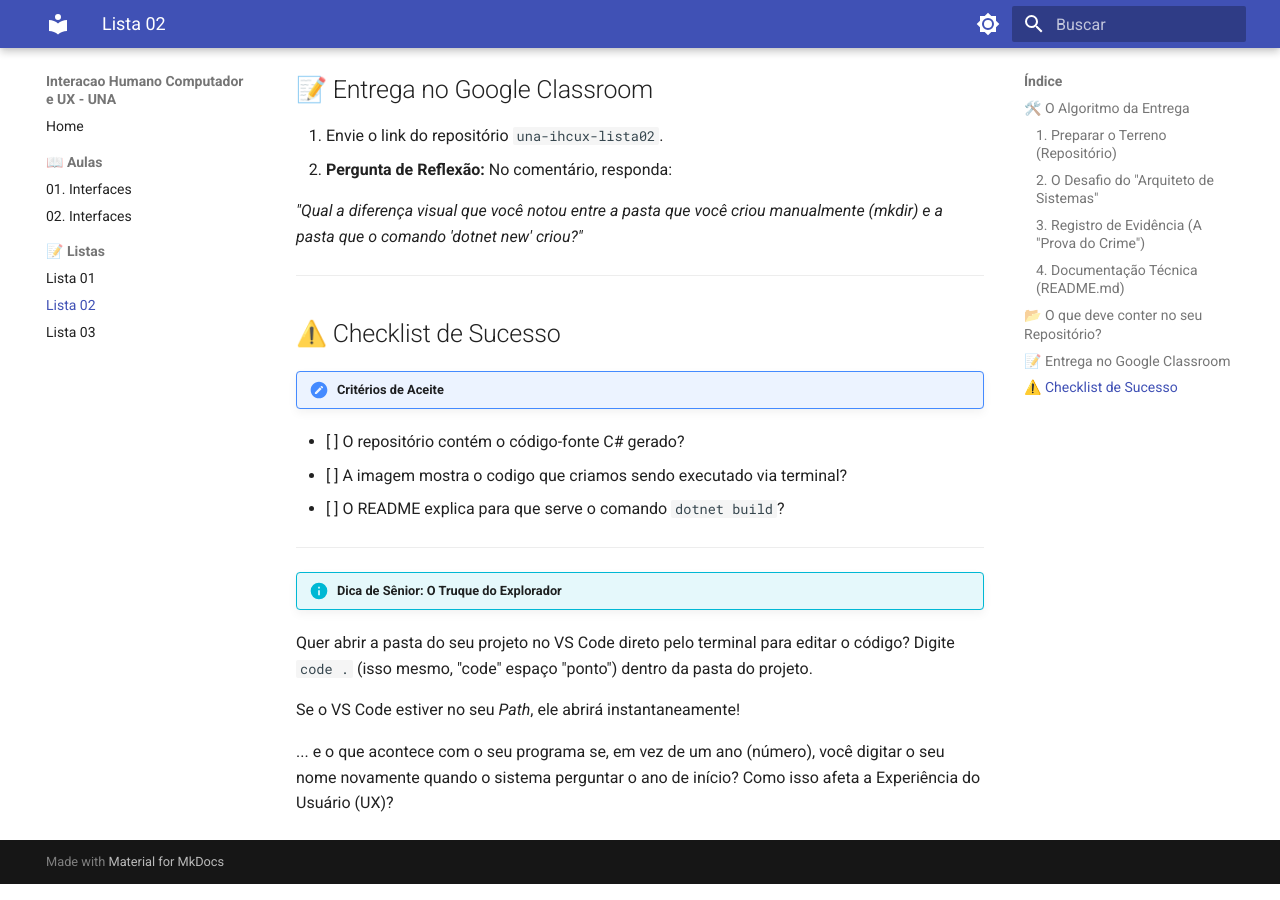
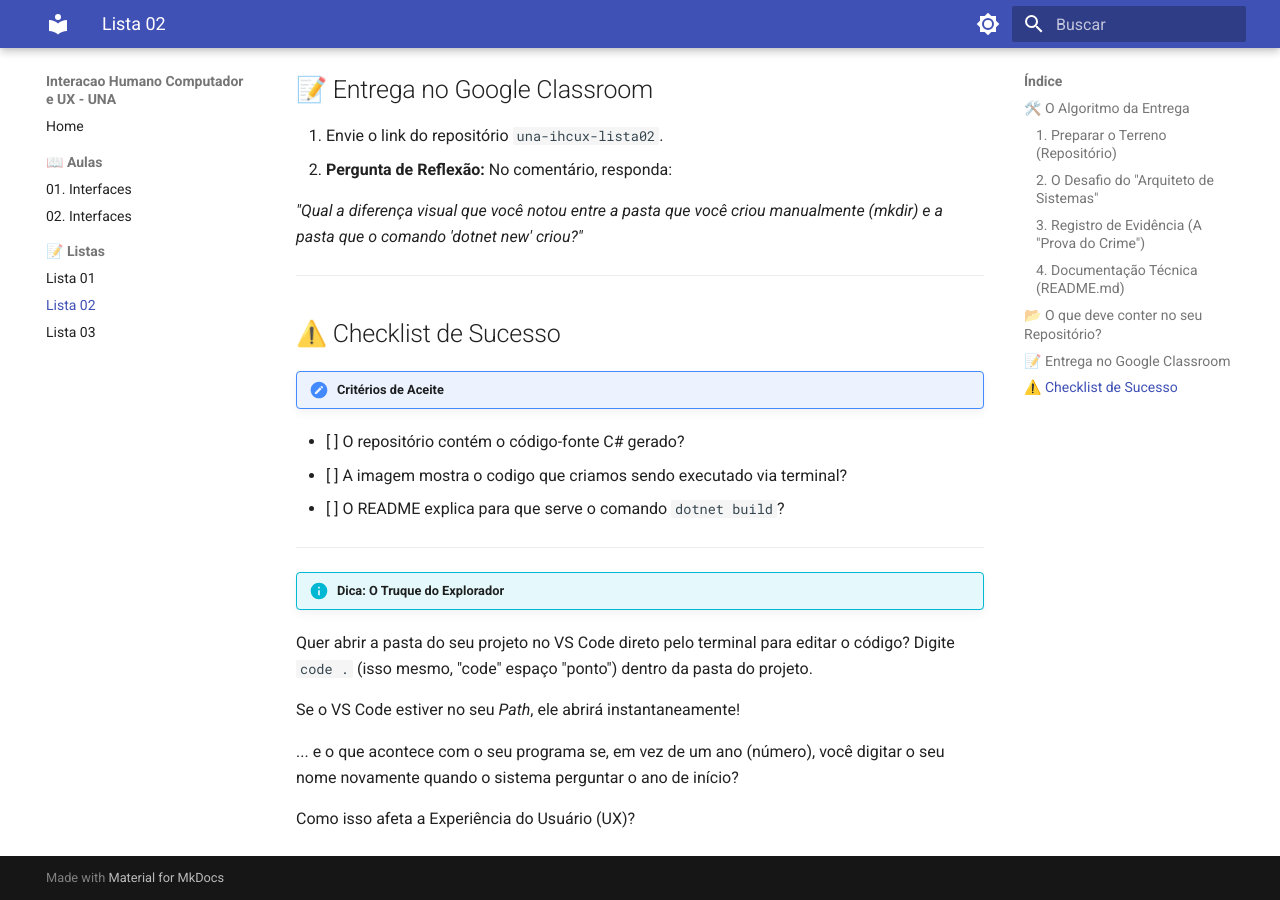
Before and after one commit to danhpaiva/una-ihcux-mkdocs-202601, an MkDocs documentation site: the page built from docs/listas/02-lista.md, in a window 1280 px wide and 900 px high, scrolled down 2308 px. Built offline with MkDocs 1.6.1 and Material for MkDocs 9.7.7, drawn with Linux system fonts in a browser that asks for light colours.

Commit message:
Update 02-lista.md

```diff
--- a/docs/listas/02-lista.md
+++ b/docs/listas/02-lista.md
@@ -18,13 +18,13 @@ Crie um novo repositório público no GitHub com o nome:
 Esqueça o "Botão Direito > Novo". Siga esta sequência exata no seu terminal:
 
 1. Navegue até sua pasta de projetos (`cd Documentos` ou `cd Desktop`).
-2. Crie a pasta do laboratório: `mkdir LabDotnet`.
-3. Entre nela: `cd LabDotnet`.
+2. Crie a pasta do laboratório: `mkdir LabDotnet`
+3. Entre nela: `cd LabDotnet`
 4. **O Grande Salto:** Crie um novo projeto de console chamado "SistemaExpert":
 `dotnet new console -n SistemaExpert`
-5. Entre na pasta do projeto que o .NET criou: `cd SistemaExpert`.
-6. **Compile o projeto:** Execute o comando `dotnet build`.
-7. **Rode o programa:** Execute `dotnet run`.
+5. Entre na pasta do projeto que o .NET criou: `cd SistemaExpert`
+6. **Compile o projeto:** Execute o comando `dotnet build`
+7. **Rode o programa:** Execute `dotnet run`
 
 Agora altere o codigo da classe Program.cs para este:
 
@@ -102,7 +102,8 @@ Arquivos que o .NET criou para mim:
 1. Envie o link do repositório `una-ihcux-lista02`.
 2. **Pergunta de Reflexão:** No comentário, responda:
 
-*"Qual a diferença visual que você notou entre a pasta que você criou manualmente (mkdir) e a pasta que o comando 'dotnet new' criou?"*
+*"Qual a diferença visual que você notou entre a pasta que você criou manualmente (mkdir)
+e a pasta que o comando 'dotnet new' criou?"*
 
 ---
 
@@ -115,10 +116,12 @@ Arquivos que o .NET criou para mim:
 
 ---
 
-!!! info "Dica de Sênior: O Truque do Explorador"
+!!! info "Dica: O Truque do Explorador"
 Quer abrir a pasta do seu projeto no VS Code direto pelo terminal para editar o código? Digite `code .`
 (isso mesmo, "code" espaço "ponto") dentro da pasta do projeto.
 
 Se o VS Code estiver no seu *Path*, ele abrirá instantaneamente!
 
-... e o que acontece com o seu programa se, em vez de um ano (número), você digitar o seu nome novamente quando o sistema perguntar o ano de início? Como isso afeta a Experiência do Usuário (UX)?
+... e o que acontece com o seu programa se, em vez de um ano (número), você digitar o seu nome novamente quando o sistema perguntar o ano de início?
+
+Como isso afeta a Experiência do Usuário (UX)?
```
